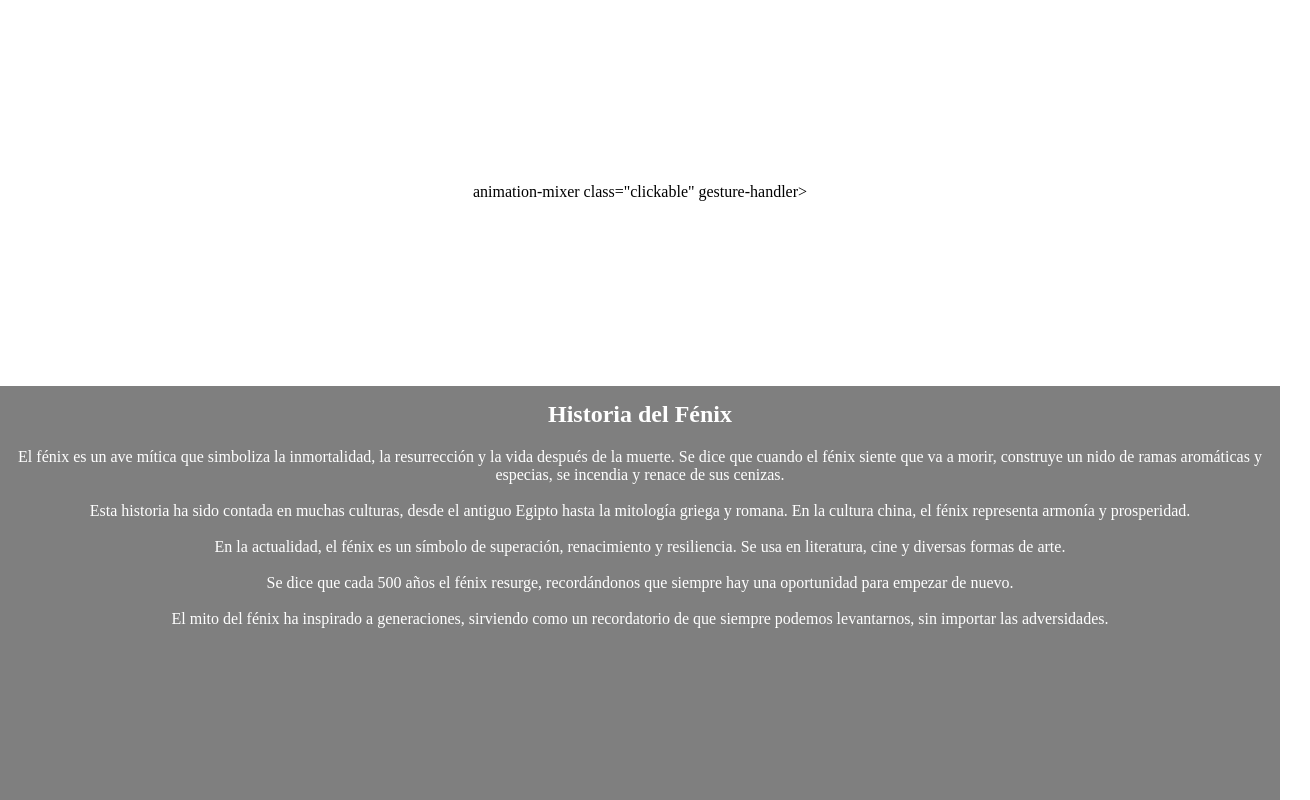
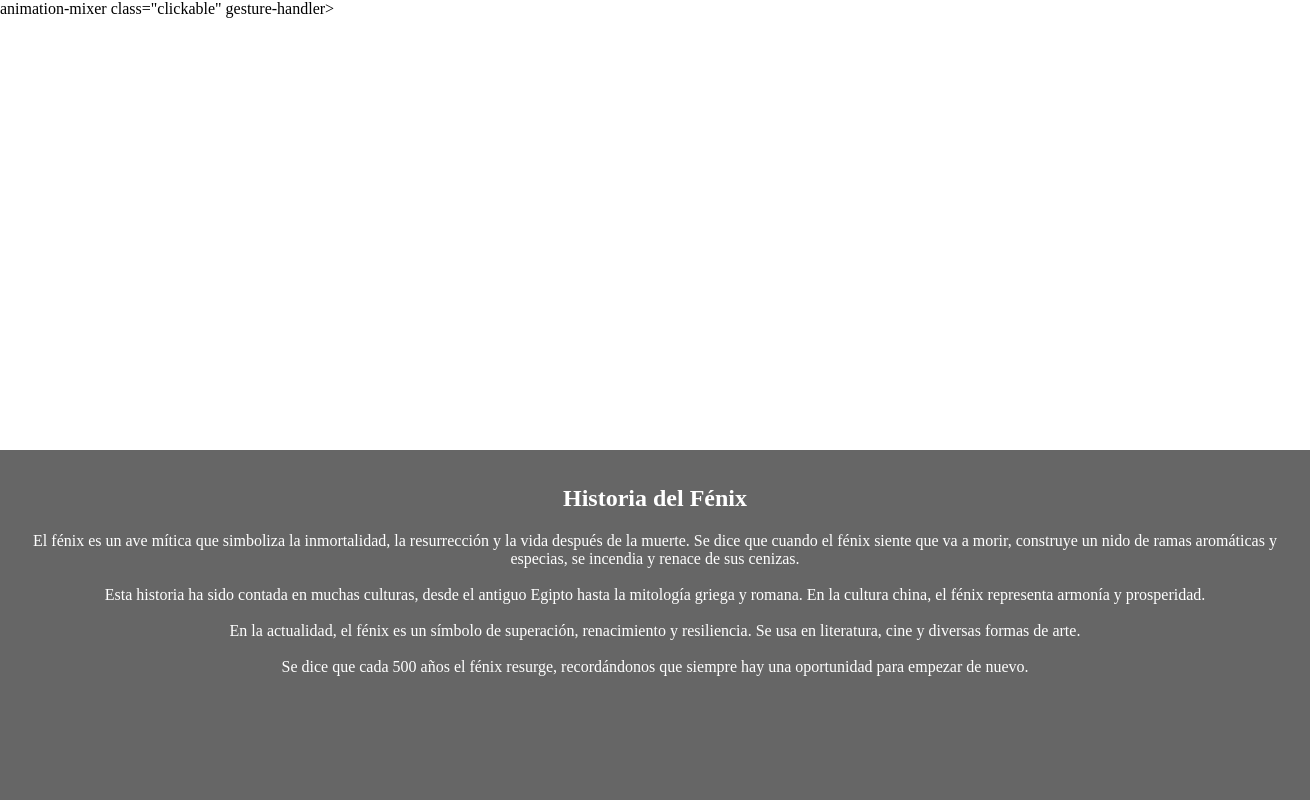
Before and after one commit to JesUr28/Realidad-Aumentada, a plain HTML site: page index.html in a window 1280 px wide. Shown: the whole page, 1310 px wide, since content can reach past the window. Drawn offline with Linux system fonts and the light colour scheme.

Commit message:
Update index.html

```diff
--- a/index.html
+++ b/index.html
@@ -27,57 +27,64 @@
     <script src="https://raw.githack.com/AR-js-org/studio-backend/master/src/modules/marker/tools/gesture-detector.js"></script>
     <script src="https://raw.githack.com/AR-js-org/studio-backend/master/src/modules/marker/tools/gesture-handler.js"></script>
     <style>
-        /* Contenedor principal */
+        /* Contenedor principal: divide la pantalla en modelo (arriba) y texto (abajo) */
         #container {
             display: flex;
             flex-direction: column;
             height: 100vh;
+            position: relative;
         }
 
-        /* Modelo 3D en la mitad superior */
+        /* Parte superior: contiene el modelo 3D */
         #model-container {
-            flex: 1;
+            flex: 1; /* Ocupa la mitad superior */
             position: relative;
-            display: flex;
-            justify-content: center;
-            align-items: center;
         }
 
-        /* Texto en la mitad inferior con desplazamiento */
+        /* Parte inferior: texto con scroll */
         #info-box {
-            flex: 1;
-            background: rgba(0, 0, 0, 0.5);
+            position: absolute;
+            bottom: 0;
+            width: 100%;
+            height: 40vh; /* Ocupa 40% de la pantalla */
+            background: rgba(0, 0, 0, 0.6);
             color: white;
             padding: 15px;
-            overflow-y: auto; /* Habilitar scroll */
+            overflow-y: auto; /* Habilita desplazamiento */
             font-size: 16px;
             text-align: center;
             border-top: 2px solid white;
-            max-height: 50vh; /* Asegura que el texto no sobresalga */
         }
 
-        /* Ajustar el diseño del texto */
-        #info-box h2 {
-            margin-top: 0;
+        /* Para asegurar que el desplazamiento funcione */
+        body {
+            overflow: auto !important;
+            touch-action: auto;
         }
     </style>
 </head>
 <body style="margin: 0; overflow: hidden;">
     <div id="container">
-        <!-- Contenedor del modelo 3D -->
+        <!-- Contenedor del modelo 3D (arriba) -->
         <div id="model-container">
-            <a-scene embedded arjs vr-mode-ui="enabled: false" renderer="logarithmicDepthBuffer: true; alpha: true" gesture-detector>
+            <a-scene
+                embedded
+                arjs="sourceType: webcam; debugUIEnabled: false; markersAreaEnabled: false;"
+                vr-mode-ui="enabled: false"
+                renderer="logarithmicDepthBuffer: true; alpha: true"
+                gesture-detector>
+
                 <a-assets>
                     <a-asset-item id="bird" src="https://cdn.glitch.global/f24dfbcf-5d5a-489d-b6c0-b547e6c91644/asset.glb"></a-asset-item>
                 </a-assets>
 
-                <!-- Ajustar la posición para que el modelo no quede muy arriba -->
+                <!-- Marcador HIRO -->
                 <a-marker preset="hiro">
                     <a-entity
                         id="bird-model"
                         gltf-model="#bird"
                         scale="0.006 0.006 0.006"
-                        position="0 -0.5 0"  <!-- Bajamos un poco el modelo -->
+                        position="0 -0.5 0"  <!-- Ajuste de altura -->
                         animation-mixer
                         class="clickable"
                         gesture-handler>
@@ -88,7 +95,7 @@
             </a-scene>
         </div>
 
-        <!-- Contenedor del texto con desplazamiento -->
+        <!-- Contenedor del texto con desplazamiento (abajo) -->
         <div id="info-box">
             <h2>Historia del Fénix</h2>
             <p>
@@ -101,14 +108,11 @@
                 En la actualidad, el fénix es un símbolo de superación, renacimiento y resiliencia. Se usa en literatura, cine y diversas formas de arte.
                 <br><br>
                 Se dice que cada 500 años el fénix resurge, recordándonos que siempre hay una oportunidad para empezar de nuevo.
-                <br><br>
-                El mito del fénix ha inspirado a generaciones, sirviendo como un recordatorio de que siempre podemos levantarnos, sin importar las adversidades.
             </p>
         </div>
     </div>
 </body>
 </html>
-
 
 <!-- <!DOCTYPE html>
 <html lang="es">
```
